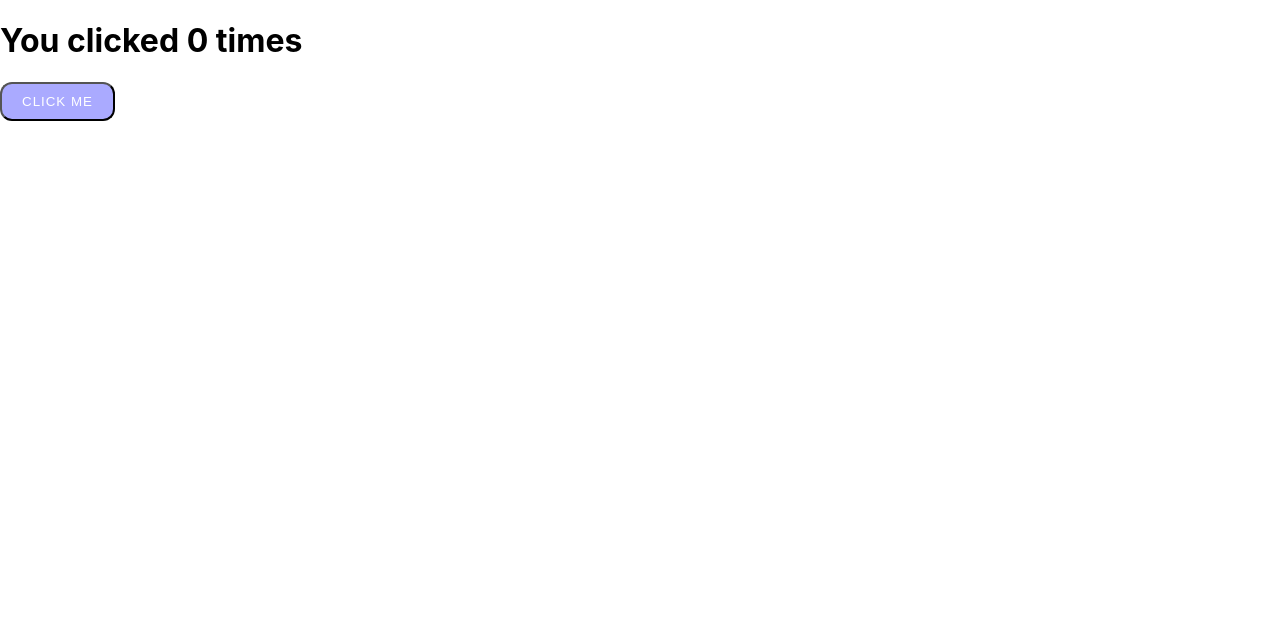
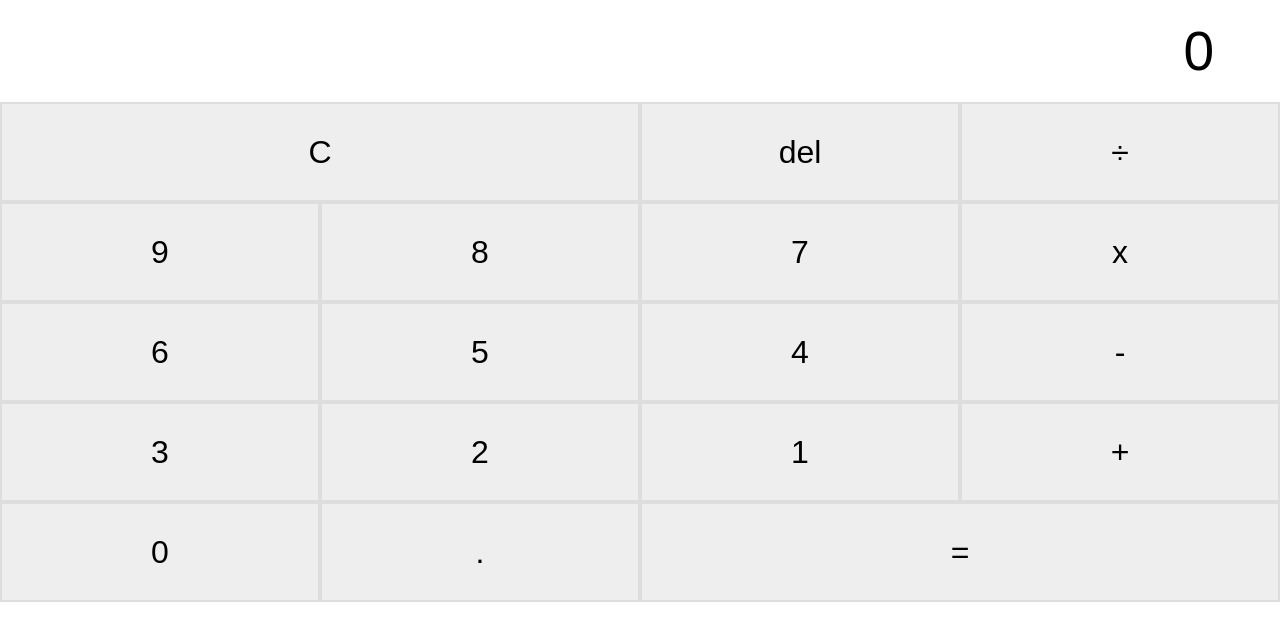
Before and after one commit to dandyarir/react-tutorial, a React (Create React App) app: page / in a window 1280 px wide. Shown: the top 640 px of the page. Built offline with nearby package versions, Linux system fonts and the light colour scheme.

Commit message:
:sparkle: add calculator

```diff
--- /dev/null
+++ b/src/App.js
@@ -0,0 +1,107 @@
+import React, { Component } from 'react';
+import Button from './Button'
+import './css/calc.css'
+
+class App extends Component {
+    constructor(props) {
+        super(props);
+
+        this.state = {
+            result: '0',
+            previous: [],
+            nextIsReset: false,
+            decAfter : false
+        }
+    }
+
+    resetCalc = () => {
+        this.setState({ result : '0', previous: [], nextIsReset: false })
+    }
+
+    deleteInput = () => {
+        let current = this.state.result
+        if (current.length === 1)
+            this.setState({ result: '0' })
+        else {
+            this.setState({ result: current.slice(0, -1) })
+        }
+    }
+
+    addToCurrent = (symbol) => {
+        if (['','x', '÷', '+', '-'].indexOf(symbol) > 0) {
+            let { previous } = this.state
+
+            if (symbol === 'x') symbol = '*'
+            if (symbol === '÷') symbol = '/'
+
+            previous.push(this.state.result + " " + symbol)
+            this.setState({ previous, nextIsReset: true, decAfter: true })
+        } else {
+            if (this.state.result === '0' && symbol === '=') { }
+            else if (symbol === '.' && this.state.result.includes('.')) { }
+
+            else if ((this.state.result === '0' && symbol !== '.') || this.state.nextIsReset) {
+                symbol === '.'
+                    ? this.state.decAfter
+                        ? this.setState({ result: '0' + symbol, nextIsReset: false, decAfter: false })
+                        : this.setState({ result: this.state.result + symbol, nextIsReset: false, decAfter: false })
+                    : this.setState({ result: symbol, nextIsReset: false })
+            }
+
+            else {
+                this.setState({ result: this.state.result + symbol })
+            }
+        }
+
+    }
+
+    calculateOps = () => {
+        let { result, previous } = this.state;
+        if (previous.length > 0) {
+            result = String(eval(String(previous[previous.length - 1] + result)));
+            this.setState({ result, previous: [], nextIsReset: false })
+        }
+    }
+
+    render() {
+        window.onerror = window.close; //native-like app feature
+
+        const buttons = [
+            { symbol: 'C', cols: 2, action: this.resetCalc },
+            { symbol: 'del', cols: 1, action: this.deleteInput },
+            { symbol: '÷', cols: 1, action: this.addToCurrent },
+            { symbol: '9', cols: 1, action: this.addToCurrent },
+            { symbol: '8', cols: 1, action: this.addToCurrent },
+            { symbol: '7', cols: 1, action: this.addToCurrent },
+            { symbol: 'x', cols: 1, action: this.addToCurrent },
+            { symbol: '6', cols: 1, action: this.addToCurrent },
+            { symbol: '5', cols: 1, action: this.addToCurrent },
+            { symbol: '4', cols: 1, action: this.addToCurrent },
+            { symbol: '-', cols: 1, action: this.addToCurrent },
+            { symbol: '3', cols: 1, action: this.addToCurrent },
+            { symbol: '2', cols: 1, action: this.addToCurrent },
+            { symbol: '1', cols: 1, action: this.addToCurrent },
+            { symbol: '+', cols: 1, action: this.addToCurrent },
+            { symbol: '0', cols: 1, action: this.addToCurrent },
+            { symbol: '.', cols: 1, action: this.addToCurrent },
+            { symbol: '=', cols: 2, action: this.calculateOps },
+        ];
+
+        return (
+            <div className='App'>
+                {this.state.previous.length > 0
+                    ? <div className='floaty-previous'>{this.state.previous[this.state.previous.length - 1]}</div>
+                    : ""
+                }
+                <input className='result' type='text' value={this.state.result} /><br />
+
+                {buttons.map((btnVal, i) => {
+                    return <Button key={i} symbol={btnVal.symbol} cols={btnVal.cols} action={(symbol) => btnVal.action(symbol)} />
+                })}
+
+            </div>
+        );
+    }
+}
+
+export default App;
--- a/src/Application.js
+++ b/src/Application.js
@@ -30,6 +30,8 @@ class Application extends Component {
     }
 
     render(){
+        window.onerror = window.close; //native apps
+
         let { count } = this.state
 
         return (
--- /dev/null
+++ b/src/Button.js
@@ -0,0 +1,13 @@
+import React, { Component } from 'react';
+
+class Button extends Component {
+    render() {
+        return (
+            <div className={`column-${this.props.cols}`}>
+                <button className='btn-calc' onClick={() => this.props.action(this.props.symbol)}>{this.props.symbol}</button><br/>
+            </div>
+        )
+    }
+}
+
+export default Button;
--- /dev/null
+++ b/src/css/calc.css
@@ -0,0 +1,40 @@
+.column-3 {
+    width: 75%;
+    float: left;
+}
+
+.column-2 {
+    width: 50%;
+    float: left;
+}
+
+.column-1 {
+    width: 25%;
+    float: left;
+}
+
+.floaty-previous {
+    position: absolute;
+    right: 50px;
+    z-index: 99;
+    top : 10px;
+    color : #aaa
+}
+
+input.result {
+    height: 100px;
+    width: 86%;
+    border: none;
+    text-align: right;
+    font-size: 55px;
+    float: right;
+    margin-right: 5%;
+}
+
+button.btn-calc {
+    width: 100%;
+    height: 100px;
+    border: 2px solid #ddd;
+    background: #eee;
+    font-size: 32px;
+}
--- a/src/index.js
+++ b/src/index.js
@@ -1,10 +1,11 @@
 import React from 'react';
 import ReactDOM from 'react-dom';
 import './index.css';
-import Application from './Application';
+// import Application from './Application';
+import App from './App';
 import * as serviceWorker from './serviceWorker';
 
-ReactDOM.render(<Application />, document.getElementById('root'));
+ReactDOM.render(<App />, document.getElementById('root'));
 
 // If you want your app to work offline and load faster, you can change
 // unregister() to register() below. Note this comes with some pitfalls.
```
